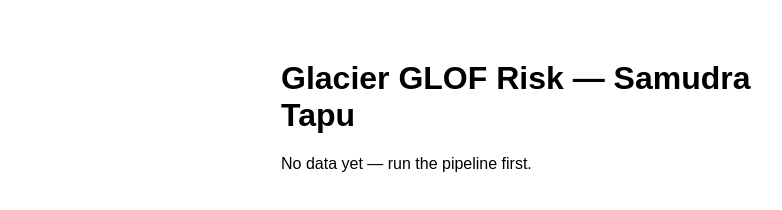
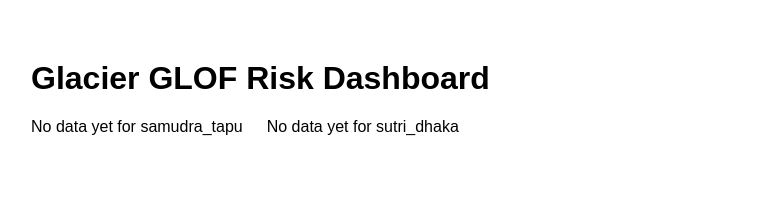
Before and after one commit to Pavithra270884/glacier-dashboard, a plain HTML site: page index.html in a window 1280 px wide. Shown: the whole page, without its empty margins (109-891 px from the left). Drawn offline with Linux system fonts and the light colour scheme; no server answers.

Commit message:
Update index.html

```diff
--- a/index.html
+++ b/index.html
@@ -4,28 +4,42 @@
   <meta charset="UTF-8">
   <title>Glacier Risk Dashboard</title>
   <style>
-    body { font-family: Arial, sans-serif; max-width: 500px; margin: 60px auto; }
-    .card { border-radius: 10px; padding: 24px; color: white; }
+    body { font-family: Arial, sans-serif; max-width: 1000px; margin: 60px auto; }
+    .grid { display: flex; gap: 24px; flex-wrap: wrap; }
+    .card { border-radius: 10px; padding: 24px; color: white; flex: 1; min-width: 320px; }
     .low { background: #2e8b57; } .medium { background: #d99a1b; } .high { background: #c0392b; }
   </style>
 </head>
 <body>
-  <h1>Glacier GLOF Risk — Samudra Tapu</h1>
-  <div id="result">Loading...</div>
+  <h1>Glacier GLOF Risk Dashboard</h1>
+  <div class="grid" id="cards">Loading...</div>
   <script>
-    fetch('https://glacierphase1data.blob.core.windows.net/glacier-data/risk_scores.json')
+    const sites = ["samudra_tapu", "sutri_dhaka"];
+    const container = document.getElementById('cards');
+    container.innerHTML = "";
+
+    sites.forEach(site => {
+      fetch(`https://glacierphase1data.blob.core.windows.net/glacier-data/risk_scores_${site}.json`)
         .then(r => r.json())
         .then(d => {
-        document.getElementById('result').innerHTML =
-          `<div class="card ${d.risk_band}">
-             <h2>Risk band: ${d.risk_band.toUpperCase()}</h2>
+          const card = document.createElement('div');
+          card.className = `card ${d.risk_band}`;
+          card.innerHTML = `
+            <h2>${d.site_name}</h2>
+            <h3>Risk band: ${d.risk_band.toUpperCase()}</h3>
             <p>Score: ${d.risk_score} / 100</p>
             <p>Latest temperature: ${d.latest_temp_c}&deg;C</p>
             <p>Latest rainfall: ${d.latest_rain_mm} mm</p>
             <p style="margin-top:12px; font-style:italic;">${d.alert_text}</p>
-           </div>`;
+          `;
+          container.appendChild(card);
         })
-      .catch(() => { document.getElementById('result').innerText = 'No data yet — run the pipeline first.'; });
+        .catch(() => {
+          const card = document.createElement('div');
+          card.innerText = `No data yet for ${site}`;
+          container.appendChild(card);
+        });
+    });
   </script>
 </body>
 </html>
```
Lines whose indentation alone changed are shown as unchanged.
